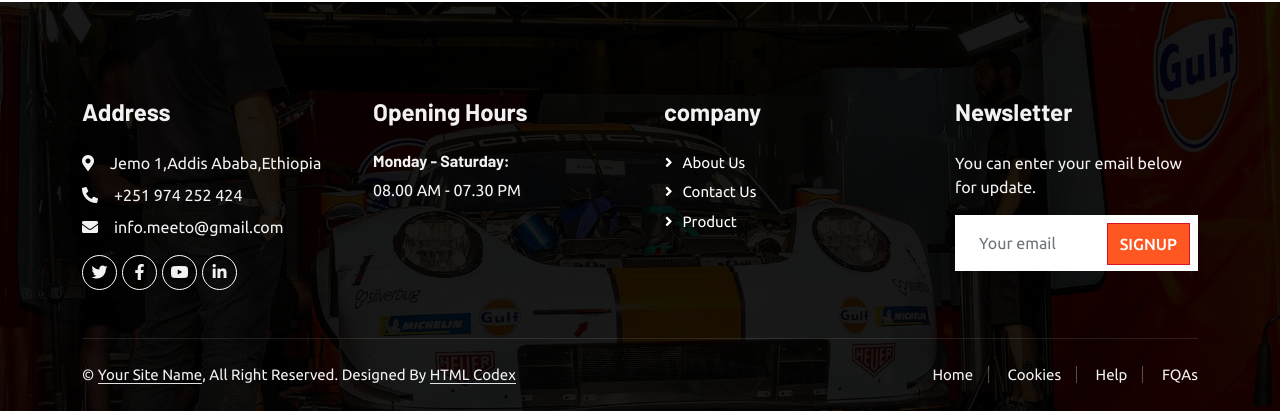
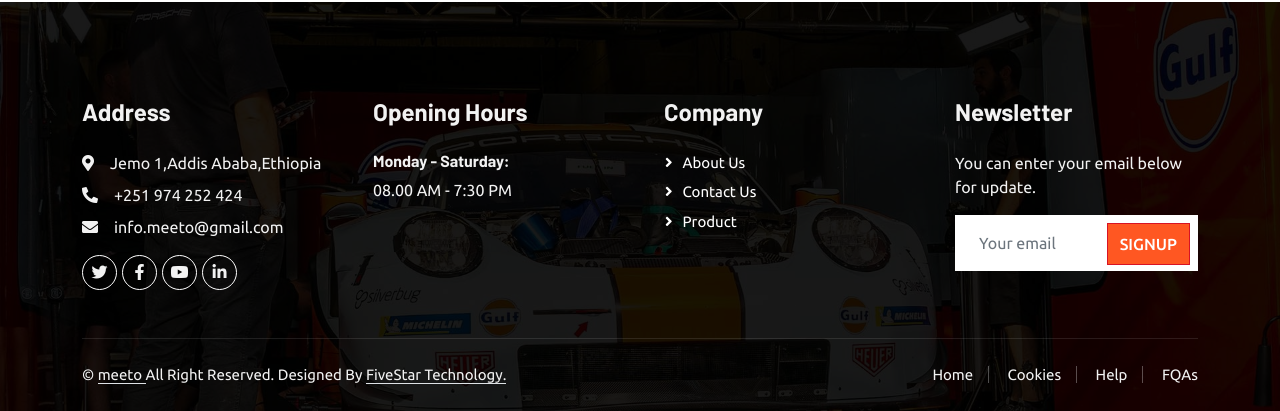
Before and after one commit to EdenShitahun/meeto-car, a plain HTML site: page service.html in a window 1280 px wide. Shown: the part 1512-1923 px from the top of the page. Drawn offline with nearby package versions, Linux system fonts and the light colour scheme.

Commit message:
change footer in service page

```diff
--- a/service.html
+++ b/service.html
@@ -288,10 +288,11 @@
                 <div class="col-lg-3 col-md-6">
                     <h4 class="text-light mb-4">Opening Hours</h4>
                     <h6 class="text-light">Monday - Saturday:</h6>
-                    <p class="mb-4">08.00 AM - 07.30 PM</p>
+                    <p class="mb-4">08.00 AM - 7:30 PM</p>
+
                 </div>
                 <div class="col-lg-3 col-md-6">
-                    <h4 class="text-light mb-4">company</h4>
+                    <h4 class="text-light mb-4">Company</h4>
                     <a class="btn btn-link" href="">About Us</a>
                     <a class="btn btn-link" href="">Contact Us</a>
                     <a class="btn btn-link" href="">Product</a>
@@ -301,7 +302,8 @@
                     <p>You can enter your email below for update.</p>
                     <div class="position-relative mx-auto" style="max-width: 400px;">
                         <input class="form-control border-0 w-100 py-3 ps-4 pe-5" type="text" placeholder="Your email">
-                        <button type="button" class="btn btn-primary py-2 position-absolute top-0 end-0 mt-2 me-2">SignUp</button>
+                        <button type="button"
+                            class="btn btn-primary py-2 position-absolute top-0 end-0 mt-2 me-2">SignUp</button>
                     </div>
                 </div>
             </div>
@@ -310,10 +312,10 @@
             <div class="copyright">
                 <div class="row">
                     <div class="col-md-6 text-center text-md-start mb-3 mb-md-0">
-                        &copy; <a class="border-bottom" href="#">Your Site Name</a>, All Right Reserved.
+                        &copy; <a class="border-bottom" href="https://meeto.victor-door.com/">meeto </a>All Right Reserved.
 
                         <!--/*** This template is free as long as you keep the footer author’s credit link/attribution link/backlink. If you'd like to use the template without the footer author’s credit link/attribution link/backlink, you can purchase the Credit Removal License from "https://htmlcodex.com/credit-removal". Thank you for your support. ***/-->
-                        Designed By <a class="border-bottom" href="https://htmlcodex.com">HTML Codex</a>
+                        Designed By <a class="border-bottom" href="https://fivestar-techplc.com/">FiveStar Technology.</a>
                     </div>
                     <div class="col-md-6 text-center text-md-end">
                         <div class="footer-menu">
```
